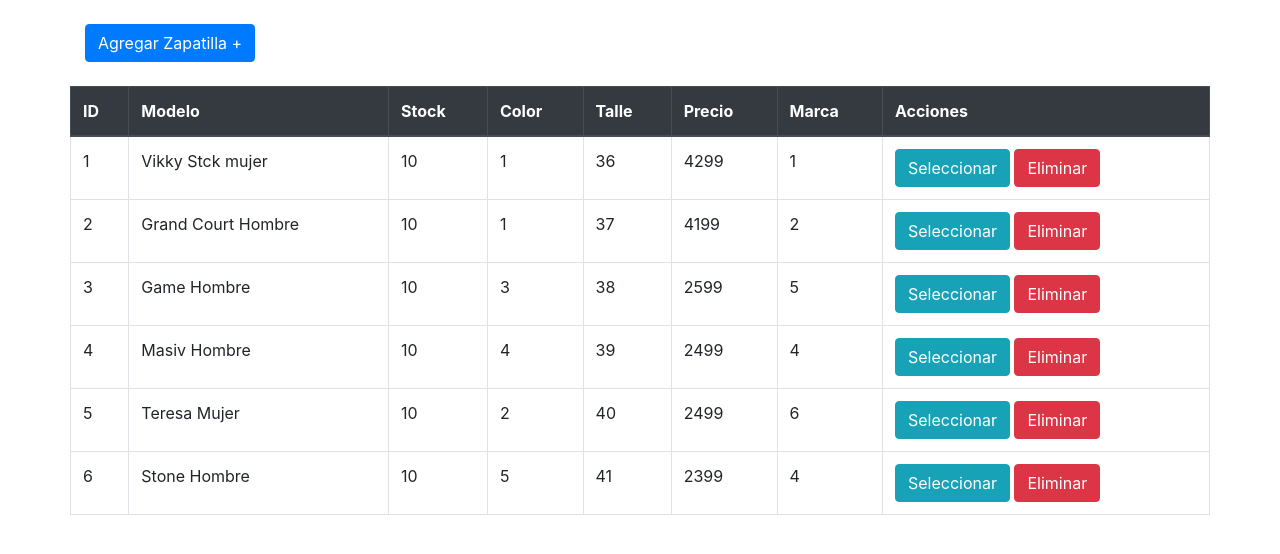
After one commit to f-roldan/SMOBS, a PHP site: page /admin.php in a window 1280 px wide. The commit adds this page. Shown: the top 554 px of the page. Run offline with PHP 8.4, Linux system fonts and the light colour scheme; data comes from the database, SQL or seed files in the repository; both versions use the stored data as it was after the commit.

Commit message:
Base de datos, nuevo registro y panel de admin

```diff
--- /dev/null
+++ b/html/admin.php
@@ -0,0 +1,242 @@
+<?php
+require_once('dataBase.php');
+
+
+$id_zapa = (isset($_POST['id_zapa']))?$_POST['id_zapa']:"";
+$modelo = (isset($_POST['modelo']))?$_POST['modelo']:"";
+$cantidad_stock = (isset($_POST['cantidad_stock']))?$_POST['cantidad_stock']:"";
+$id_color = (isset($_POST['id_color']))?$_POST['id_color']:"";
+$id_talle = (isset($_POST['id_talle']))?$_POST['id_talle']:"";
+$precio_unit = (isset($_POST['precio_unit']))?$_POST['precio_unit']:"";
+$id_marca = (isset($_POST['id_marca']))?$_POST['id_marca']:"";
+
+$accion= (isset($_POST['accion']))?$_POST['accion']:"";
+
+$accionAgregar="";
+$accionModificar=$accionEliminar=$accionCancelar="disabled";
+$mostrarModal = false;
+
+
+
+switch($accion){
+    case "btnAgregar":
+        $query = $db->prepare("INSERT INTO zapatillas(id_zapa, modelo, cantidad_stock, id_color, id_talle, precio_unit, id_marca)
+        VALUES (:id_zapa, :modelo, :cantidad_stock, :id_color, :id_talle, :precio_unit, :id_marca)");
+        $query->bindValue(':id_zapa', $id_zapa);
+        $query->bindValue(':modelo', $modelo);
+        $query->bindValue(':cantidad_stock', $cantidad_stock);
+        $query->bindValue(':id_color', $id_color);
+        $query->bindValue(':id_talle', $id_talle);
+        $query->bindValue(':precio_unit', $precio_unit);
+        $query->bindValue(':id_marca', $id_marca);
+        $query->execute();
+        header('Location= admin.php');
+
+    break;
+
+    case "btnModificar":
+        $query = $db->prepare("UPDATE zapatillas SET
+        modelo=:modelo,
+        cantidad_stock=:cantidad_stock,
+        id_color=:id_color,
+        id_talle=:id_talle,
+        precio_unit=:precio_unit,
+        id_marca=:id_marca WHERE
+        id_zapa=:id_zapa");
+        $query->bindValue(':id_zapa', $id_zapa);
+        $query->bindValue(':modelo', $modelo);
+        $query->bindValue(':cantidad_stock', $cantidad_stock);
+        $query->bindValue(':id_color', $id_color);
+        $query->bindValue(':id_talle', $id_talle);
+        $query->bindValue(':precio_unit', $precio_unit);
+        $query->bindValue(':id_marca', $id_marca);
+        $query->execute();
+
+        header('Location= admin.php');
+    break;
+
+    case "btnEliminar":
+        $query = $db->prepare("UPDATE zapatillas SET cantidad_stock=:cantidad_stock WHERE id_zapa=:id_zapa");
+        $query->bindValue(':id_zapa', $id_zapa);
+        $query->bindValue(':cantidad_stock', 0);
+        $query->execute();
+        header('Location= admin.php');
+
+    break;
+
+    case "btnCancelar":
+        header('Location= admin.php');
+    break;
+
+    case "Seleccionar":
+        $accionAgregar="disabled";
+        $accionModificar=$accionEliminar=$accionCancelar="";
+        $mostrarModal=true;
+
+        $query= $db->prepare("SELECT * FROM zapatillas WHERE id_zapa=:id");
+        $query->bindValue(':id', $id_zapa);
+        $query->execute();
+        $zapa = $query->fetch(PDO::FETCH_LAZY);
+
+        $modelo=$zapa['modelo'];
+        $cantidad_stock=$zapa['cantidad_stock'];
+        $id_color=$zapa['id_color'];
+        $id_talle=$zapa['id_talle'];
+        $precio_unit=$zapa['precio_unit'];
+        $id_marca=$zapa['id_marca'];
+
+
+    break;
+}
+
+    $query = $db->prepare("SELECT * FROM zapatillas WHERE cantidad_stock > 0");
+    $query->execute();
+    $listaZapatillas=$query->fetchAll(PDO::FETCH_ASSOC);
+
+
+
+
+
+
+?>
+
+<!DOCTYPE html>
+<html lang="es">
+<head>
+    <meta charset="UTF-8">
+    <meta name="viewport" content="width=device-width, initial-scale=1.0">
+    <meta http-equiv="X-UA-Compatible" content="ie=edge">
+    <title>Administración</title>
+    <link rel="stylesheet" href="https://stackpath.bootstrapcdn.com/bootstrap/4.4.1/css/bootstrap.min.css" integrity="sha384-Vkoo8x4CGsO3+Hhxv8T/Q5PaXtkKtu6ug5TOeNV6gBiFeWPGFN9MuhOf23Q9Ifjh" crossorigin="anonymous">
+    <script src="https://code.jquery.com/jquery-3.4.1.slim.min.js" integrity="sha384-J6qa4849blE2+poT4WnyKhv5vZF5SrPo0iEjwBvKU7imGFAV0wwj1yYfoRSJoZ+n" crossorigin="anonymous"></script>
+    <script src="https://cdn.jsdelivr.net/npm/popper.js@1.16.0/dist/umd/popper.min.js" integrity="sha384-Q6E9RHvbIyZFJoft+2mJbHaEWldlvI9IOYy5n3zV9zzTtmI3UksdQRVvoxMfooAo" crossorigin="anonymous"></script>
+    <script src="https://stackpath.bootstrapcdn.com/bootstrap/4.4.1/js/bootstrap.min.js" integrity="sha384-wfSDF2E50Y2D1uUdj0O3uMBJnjuUD4Ih7YwaYd1iqfktj0Uod8GCExl3Og8ifwB6" crossorigin="anonymous"></script>
+</head>
+<body>
+    <div class="container">
+        <form action="" method="post">
+            <!-- Modal -->
+            <div class="modal fade" id="exampleModal" tabindex="-1" role="dialog" aria-labelledby="exampleModalLabel" aria-hidden="true">
+            <div class="modal-dialog" role="document">
+                <div class="modal-content">
+                <div class="modal-header">
+                    <h5 class="modal-title" id="exampleModalLabel">Zapatilla</h5>
+                    <button type="button" class="close" data-dismiss="modal" aria-label="Close">
+                    <span aria-hidden="true">&times;</span>
+                    </button>
+                </div>
+                <div class="modal-body">
+                    <div class="form-row">
+
+                        <label for="">Modelo</label>
+                        <input type="text" required class="form-control" name="modelo" value="<?php echo $modelo;?>" placeholder="" id="modelo" require="">
+                        <br>
+
+                        <div class="col-md-4">
+                        <label for="">ID</label>
+                        <input type="text" required class="form-control" name="id_zapa" value="<?php echo $id_zapa;?>" placeholder="" id="id_zapa" require="">
+                        <br>
+                        </div>
+
+                        <div class="col-md-4">
+                        <label for="">Stock</label>
+                        <input type="text" class="form-control" name="cantidad_stock" value="<?php echo $cantidad_stock;?>" placeholder="" id="cantidad_stock" require="">
+                        <br>
+                        </div>
+
+                        <div class="col-md-4">
+                        <label for="">Color</label>
+                        <input type="text" class="form-control" name="id_color" value="<?php echo $id_color;?>" placeholder="" id="id_color" require="">
+                        <br>
+                        </div>
+
+                        <div class="col-md-4">
+                        <label for="">Talle</label>
+                        <input type="text" class="form-control" name="id_talle" value="<?php echo $id_talle;?>" placeholder="" id="id_talle" require="">
+                        <br>
+                        </div>
+
+                        <div class="col-md-4">
+                        <label for="">Precio</label>
+                        <input type="text" class="form-control" name="precio_unit" value="<?php echo $precio_unit;?>" placeholder="" id="precio_unit" require="">
+                        <br>
+                        </div>
+
+                        <div class="col-md-4">
+                        <label for="">Marca</label>
+                        <input type="text" class="form-control" name="id_marca" value="<?php echo $id_marca;?>" placeholder="" id="id_marca" require="">
+                        <br>
+                        </div>
+
+                    </div>
+                </div>
+                    <div class="modal-footer">
+
+                        <button value="btnAgregar" <?php echo $accionAgregar; ?> class="btn btn-success" type="submit" name="accion">Agregar</button>
+                        <button value="btnModificar" <?php echo $accionModificar; ?> class="btn btn-warning" type="submit" name="accion">Modificar</button>
+                        <button value="btnEliminar" <?php echo $accionEliminar; ?> class="btn btn-danger" type="submit" name="accion">Eliminar</button>
+                        <button value="btnCancelar" <?php echo $accionCancelar; ?> class="btn btn-primary" type="submit" name="accion">Cancelar</button>
+
+                    </div>
+                </div>
+            </div>
+            </div>
+            <br>
+
+            <!-- Button trigger modal -->
+            <button type="button" class="btn btn-primary" data-toggle="modal" data-target="#exampleModal">
+            Agregar Zapatilla +
+            </button>
+
+
+        </form>
+
+        <br>
+        <div class="row">
+            <table class="table table-hover table-bordered">
+                <thead class="thead-dark">
+                    <tr>
+                        <th>ID</th>
+                        <th>Modelo</th>
+                        <th>Stock</th>
+                        <th>Color</th>
+                        <th>Talle</th>
+                        <th>Precio</th>
+                        <th>Marca</th>
+                        <th>Acciones</th>
+                    </tr>
+                </thead>
+            <?php foreach($listaZapatillas as $zapatilla){ ?>
+                <tr>
+                    <td><?php echo $zapatilla['id_zapa']; ?></td>
+                    <td><?php echo $zapatilla['modelo']; ?></td>
+                    <td><?php echo $zapatilla['cantidad_stock']; ?></td>
+                    <td><?php echo $zapatilla['id_color']; ?></td>
+                    <td><?php echo $zapatilla['id_talle']; ?></td>
+                    <td><?php echo $zapatilla['precio_unit']; ?></td>
+                    <td><?php echo $zapatilla['id_marca']; ?></td>
+                    <td>
+
+                    <form action="" method="post">
+                    <input type="hidden" name="id_zapa" value="<?php echo $zapatilla['id_zapa']; ?>">
+
+
+                    <input type="submit" value="Seleccionar" class="btn btn-info" name="accion">
+                    <button value="btnEliminar" type="submit" class="btn btn-danger" name="accion">Eliminar</button>
+                    </form>
+
+                    </td>
+                </tr>
+
+            <?php } ?>
+
+            </table>
+        </div>
+<?php if($mostrarModal){?>
+    <script>
+        $('#exampleModal').modal('show');
+    </script>
+<?php }?>
+    </div>
+</body>
+</html>
--- a/html/dataBase.php
+++ b/html/dataBase.php
@@ -1,34 +1,14 @@
+<?php
 
-<link rel="stylesheet" href="../css/style.css">
-<link rel="stylesheet" href="../css/fontello.css">
-<!--Fuentes-->
-<link href="https://fonts.googleapis.com/css?family=Open+Sans:400,700|Roboto:300,400,500&display=swap" rel="stylesheet">
-<!-- Bootstrap CSS -->
-<link rel="stylesheet" href="https://stackpath.bootstrapcdn.com/bootstrap/4.4.1/css/bootstrap.min.css" integrity="sha384-Vkoo8x4CGsO3+Hhxv8T/Q5PaXtkKtu6ug5TOeNV6gBiFeWPGFN9MuhOf23Q9Ifjh" crossorigin="anonymous">
+$dsn = "mysql:dbname=zapas;host=127.0.0.1;port:3306";
+$usuario = "root";
+$pass = "";
 
+try {
+  $db = new PDO($dsn, $usuario, $pass, array(PDO::MYSQL_ATTR_INIT_COMMAND=>"SET NAMES utf8"));
+  $db->setAttribute(PDO::ATTR_ERRMODE, PDO::ERRMODE_EXCEPTION);
+} catch (\Exception $e) {
+  die('Connection Failed: ' . $e->getMessage());
+}
 
-
-<body>
-    <div class="container-fluid">
-        <div class="row">
-            <?php require_once("header.php"); ?>
-            <main id="contenedorDB" class="col">
-            <div id = "tabla" class="container">
-                <!-- fila titulos -->
-                <div class="row d-flex justify-content-center">Administración de base de datos</div>
-                <div class="row d-flex justify-content-center">
-                    <div class="col tituloDB d-flex justify-content-center align-items-center">id</div>
-                    <div class="col tituloDB d-flex justify-content-center align-items-center">productName</div>
-                    <div class="col tituloDB d-flex justify-content-center align-items-center">productPrice</div>
-                    <div class="col tituloDB d-flex justify-content-center align-items-center">addDate</div>
-                    <div class="col tituloDB d-flex justify-content-center align-items-center">
-                    <button type="button" class="btn btn-primary">Nuevo</button>
-                    </div>
-                </div>
-                <!-- fila donde van productos -->
-                <div class="row overflow-auto">
-
-                </div>
-            </div>
-             </main>
-</body>
+?>
```
Also changed, not shown: html/registro.php (+23 -3 lines), sql/zapas.sql (added, +430 -0 lines), archivos/imagen.jpg (added), archivos/imagen.png (added).
